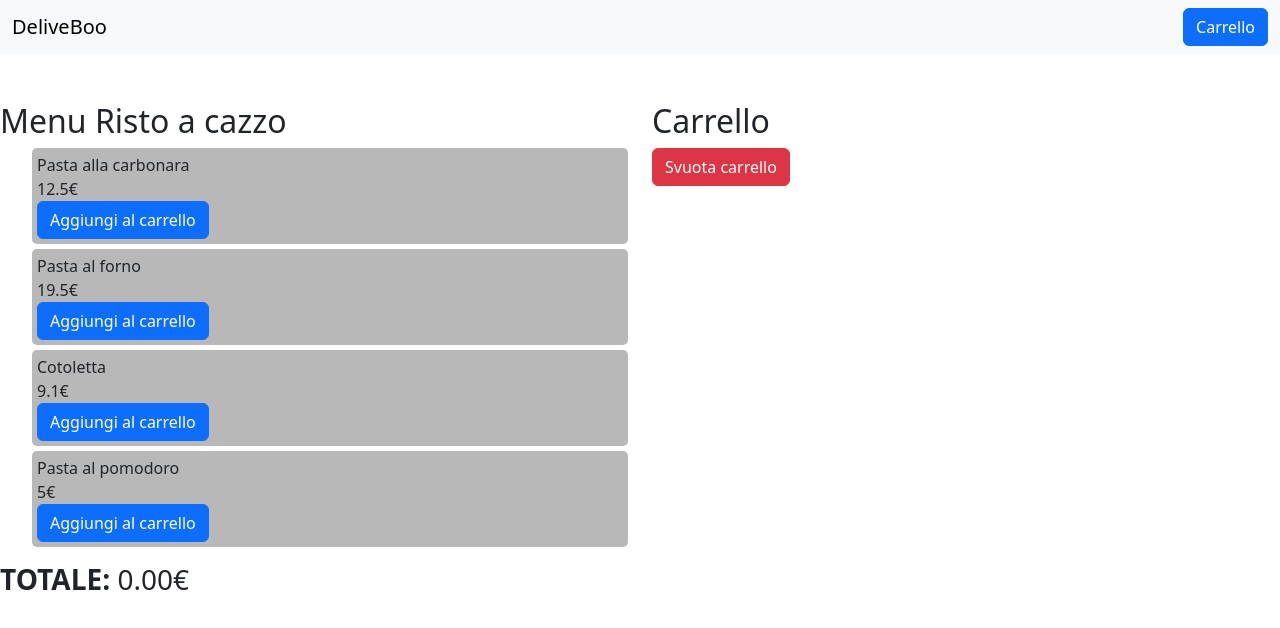
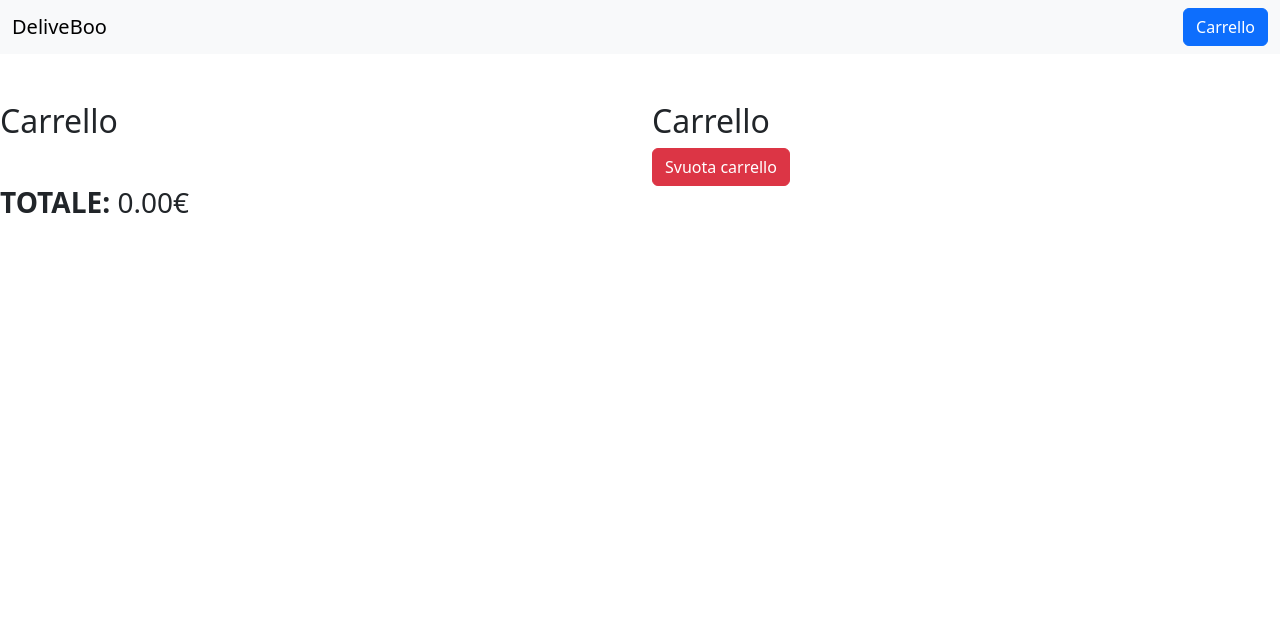
Before and after one commit to RodiaGiordano/DeliveBoo_Team7_Vue, a Vue app: page /cart in a window 1280 px wide. Shown: the top 628 px of the page. Built offline with nearby package versions, Linux system fonts and the light colour scheme.

Commit message:
add dish obj to cart

```diff
--- a/src/assets/components/Dishes/DishCard.vue
+++ b/src/assets/components/Dishes/DishCard.vue
@@ -1,11 +1,19 @@
 <script>
+import {store} from '../../data/store';
+
 export default {
   data() {
-    return {};
+    return {
+
+    };
   },
 
   methods: {
+   addToCartDb(dish, amount) {
+      store.cartStorage.push(dish);
+      // console.log(store.cartStorage);
 
+   }
   },
 
   props: { dish: Object },
@@ -26,11 +34,18 @@ export default {
                 <small class="text-body-secondary">{{ typeEl.name }}</small>
             </p>
         </div>
+
+
         <div class="div col-1">
-          <button
-          class="add-to-cart btn btn-danger">
-          <font-awesome-icon icon ="fa-solid fa-cart-plus"></font-awesome-icon ></button>
+            <button  @click="addToCartDb(dish)">
+              <router-link :to="{name:'cart'}"  class="add-to-cart btn btn-danger">
+                <font-awesome-icon icon ="fa-solid fa-cart-plus"></font-awesome-icon >
+              </router-link>
+
+            </button>
         </div>
+
+
 </div>
 
 
--- a/src/assets/data/store.js
+++ b/src/assets/data/store.js
@@ -2,4 +2,5 @@ import { reactive } from "vue";
 
 export const store = reactive({
   baseUri: "http://127.0.0.1:8000/api/",
+  cartStorage: []
 });
--- a/src/pages/Cart.vue
+++ b/src/pages/Cart.vue
@@ -1,34 +1,11 @@
 <script>
-
+import {store} from '.././assets/data/store';
 export default {
   data() {
     return {
       orderedDish: [],
       totalPrice: 0,
-
-      //fake menu - cancellare dopo test!!!!!!!
-      fakeMenu: [
-        {
-          name: "Pasta alla carbonara",
-          price: 12.5,
-          id: 1,
-        },
-        {
-          name: "Pasta al forno",
-          price: 19.5,
-          id: 2,
-        },
-        {
-          name: "Cotoletta",
-          price: 9.1,
-          id: 3,
-        },
-        {
-          name: "Pasta al pomodoro",
-          price: 5,
-          id: 4,
-        },
-      ],
+      cartStorage: store.cartStorage,
     };
   },
 
@@ -39,7 +16,7 @@ export default {
       amount = 1;
 
       let dishInArray = dish.id;
-      let dishExists = this.fakeMenu.map((dish) => dish.id == dishInArray);
+      let dishExists = this.cartStorage.map((dish) => dish.id == dishInArray);
 
       if (dish && dishExists) {
         for (let i = 1; i <= amount; i++) {
@@ -67,7 +44,7 @@ export default {
       }
 
       //remove from local Storage
-      // this.saveOrderedDishToLocalStorage();
+      this.saveOrderedDishToLocalStorage();
     },
 
     //Svuota carrello
@@ -99,7 +76,7 @@ export default {
 
         // Controls
         dishIdsArray.forEach((dishId) => {
-          const dish = this.fakeMenu.find((dish) => {
+          const dish = this.cartStorage.find((dish) => {
             return dish.id === dishId
             });
 
@@ -117,7 +94,10 @@ export default {
 
   mounted() {
   this.parseToArrayFromLocalStorage();
+  console.log(this.cartStorage)
   },
+
+
 };
 </script>
 
@@ -125,9 +105,10 @@ export default {
   <div class="row">
     <!-- MENU FINTO \\ CANCELLA DOPO TEST -->
     <div class="col-6">
-      <h2>Menu Risto a cazzo</h2>
+      <h2>Carrello</h2>
+      <!-- {{ console.log(this.$route.params.dishId) }} -->
       <ul>
-        <div class="dish-menu" v-for="dish in fakeMenu">
+        <div class="dish-menu" v-for="dish in cartStorage">
           {{ dish.name }}
           <br />
           {{ dish.price }}&euro;
--- a/src/pages/HomePage.vue
+++ b/src/pages/HomePage.vue
@@ -52,7 +52,7 @@ export default {
 </script>
 
 <template>
-  <Navbar></Navbar>
+
 
   <div class="container">
     <div class="row">
```
